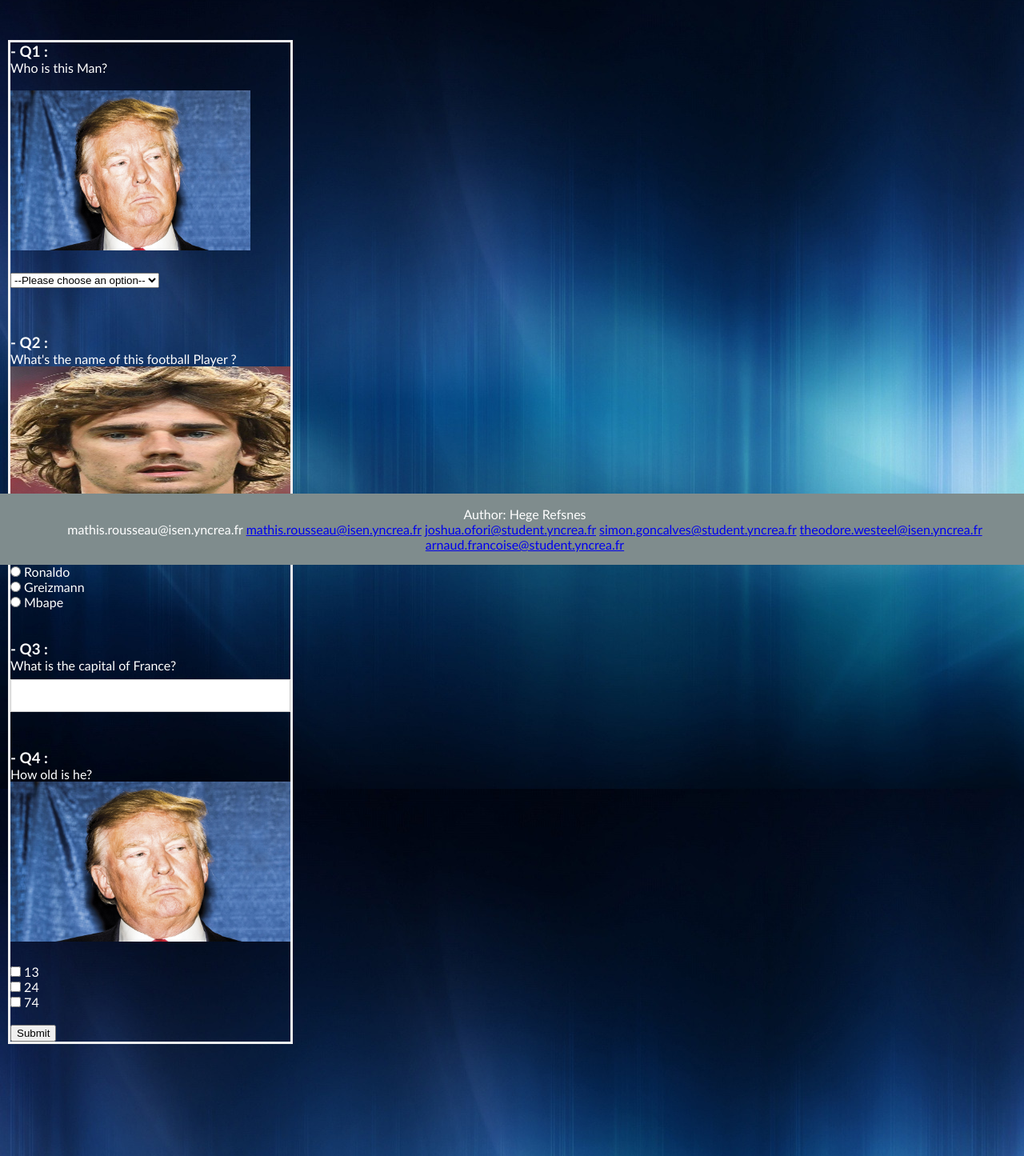
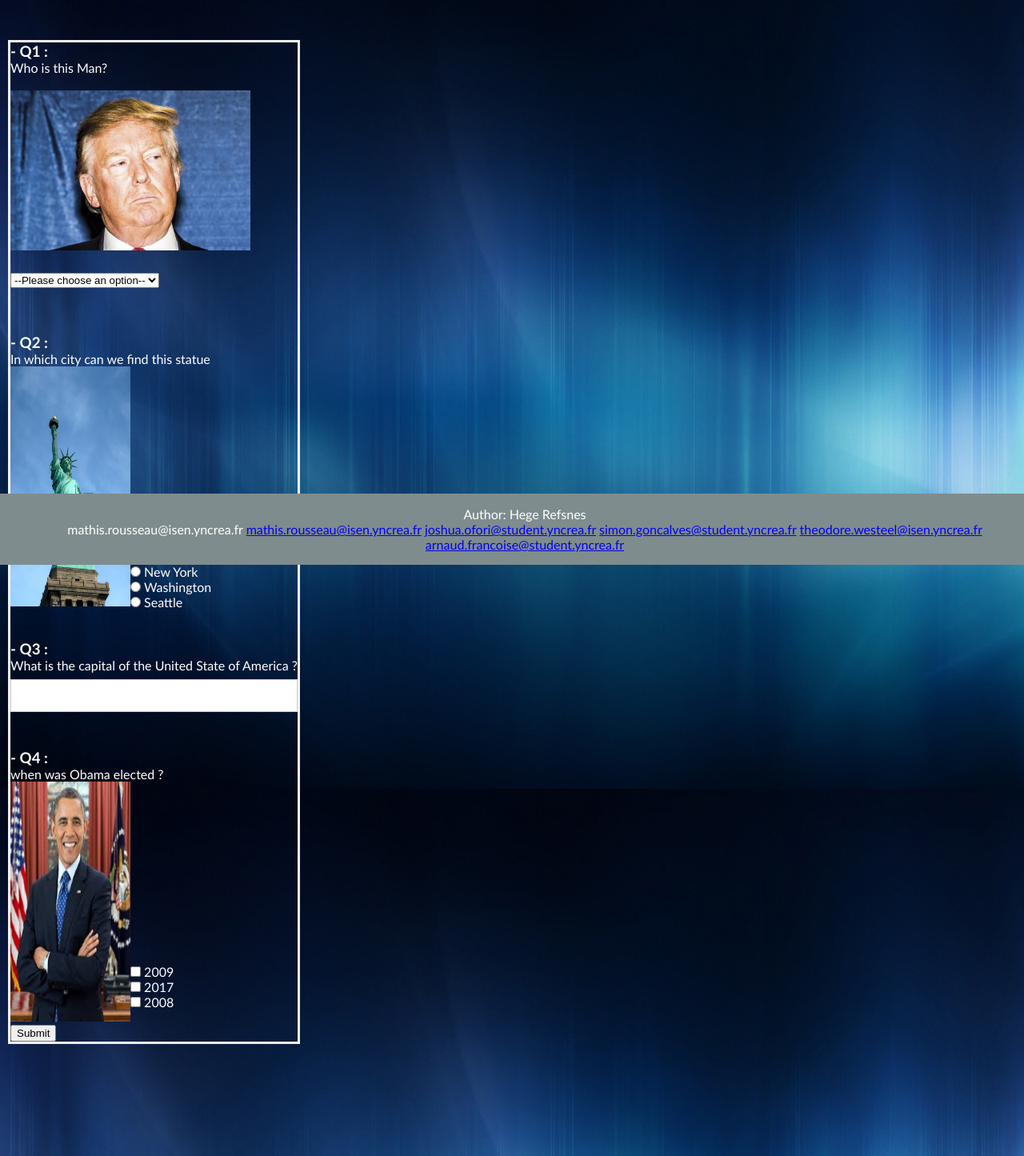
Before and after one commit to MathisRRRRR/mock_up, a PHP site: page /index.php?page=quizz in a window 1280 px wide. Shown: the part 94-1539 px from the top of the page at 80% size. Run offline with PHP 8.4, Linux system fonts and the light colour scheme.

Commit message:
quizz1 modification, result modification

```diff
--- a/template/quizz.php
+++ b/template/quizz.php
@@ -37,38 +37,38 @@
 
 <h3> - Q2 : </h3>
 
-<p> What's the name of this football Player ? </p>
+<p> In which city can we find this statue</p>
 
 
-<img src="../static/img/griezmann.jpg" align="left" width="350" height="200">
+<img src="../static/img/liberty.jpg" align="left" width="150" height="300">
 
 <br><br><br><br><br><br><br><br><br><br><br><br>
 
 <div>
-  <input type="radio" id="q2choix1" name="question2" value="Messi">
-  <label for="2option1"> Messi </label>
+  <input type="radio" id="q2choix1" name="question2" value="Chicago">
+  <label for="2option1"> Chicago </label>
 </div>
 
 <div>
-  <input type="radio" id="q2choix2" name="question2" value="Ronaldo">
-  <label for="q2choix2"> Ronaldo</label>
+  <input type="radio" id="q2choix2" name="question2" value="New York">
+  <label for="q2choix2"> New York</label>
 </div>
 
 <div>
-  <input type="radio" id="q2choix3" name="question2" value="greizmann">
-  <label for="q2choix3"> Greizmann </label>
+  <input type="radio" id="q2choix3" name="question2" value="Washington">
+  <label for="q2choix3"> Washington</label>
 </div>
 
 <div>
-  <input type="radio" id="q2choix4" name="question2" value="mbape">
-  <label for="q2choix4"> Mbape</label>
+  <input type="radio" id="q2choix4" name="question2" value="Seattle">
+  <label for="q2choix4">Seattle</label>
 </div>
 
 <br><br>
 <h3> - Q3 : </h3>
-  <p> What is the capital of France? </p>
+  <p> What is the capital of the United State of America ? </p>
   <div>
-  <input type="text" id="capitaloffrance" name="question3ans">
+  <input type="text" id="capitalofus" name="question3ans">
 
 </div>
 
@@ -76,26 +76,26 @@
 
 
  <h3> - Q4 : </h3>
-  <p> How old is he? </p>
+  <p> when was Obama elected ? </p>
 
-<img src="../static/img/trump.jpg" align="left" width="350" height="200">
+<img src="../static/img/Obama.jpg" align="left" width="150" height="300">
 
 <br><br><br><br><br><br><br><br><br><br><br><br>
 
 <div>
   <input type="checkbox" id="op1" name="op1"
          >
-  <label for="op1">13</label>
+  <label for="op1">2009</label>
 </div>
 
 <div>
   <input type="checkbox" id="op2" name="op2">
-  <label for="op2">24</label>
+  <label for="op2">2017</label>
 </div>
 
 <div>
   <input type="checkbox" id="op3" name="op3">
-  <label for="op3">74</label>
+  <label for="op3">2008</label>
 </div>
 
 <br>
--- a/template/quizz_results.php
+++ b/template/quizz_results.php
@@ -22,14 +22,14 @@
       $result++;
    }
    $selectOption = $_POST['question2'];
-   if($selectOption=="greizmann"){
+   if($selectOption=="New York"){
       $result++;
    }
    $selectOption = $_POST['question3ans'];
-   if($selectOption=="paris"){
+   if($selectOption=="Washington"){
       $result++;
    }
-
+   /**/
    if(isset($_POST['op3']) && !isset($_POST['op1'])&& !isset($_POST['op2'])){
       $result++;
    }
```
Also changed, not shown: static/img/griezmann.jpg (deleted), static/img/liberty.jpg (added), static/img/obama.jpg (added).
